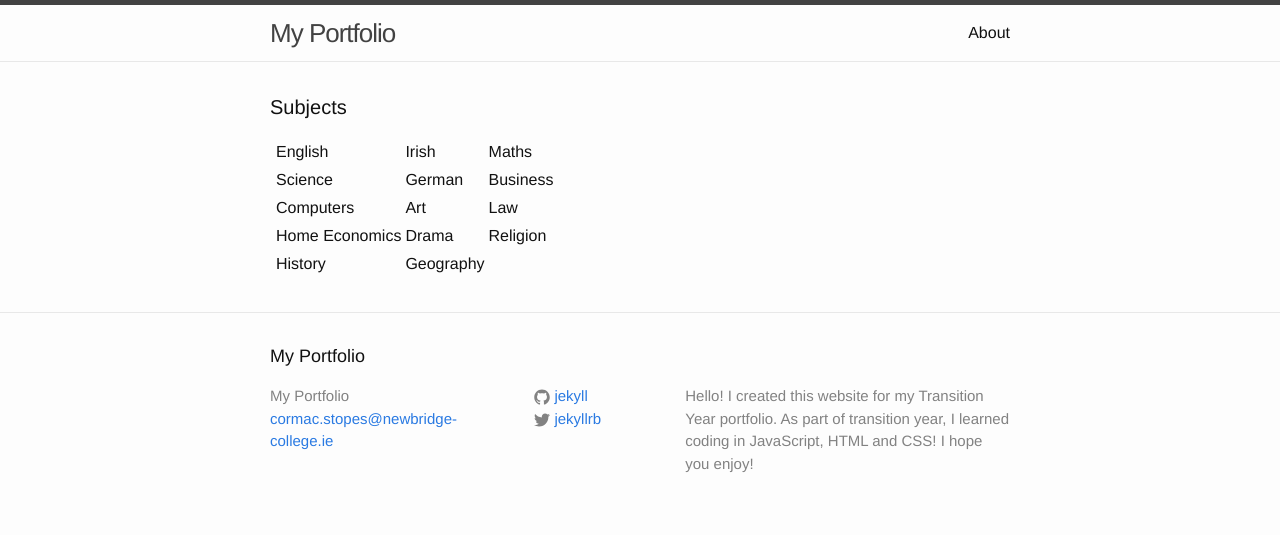
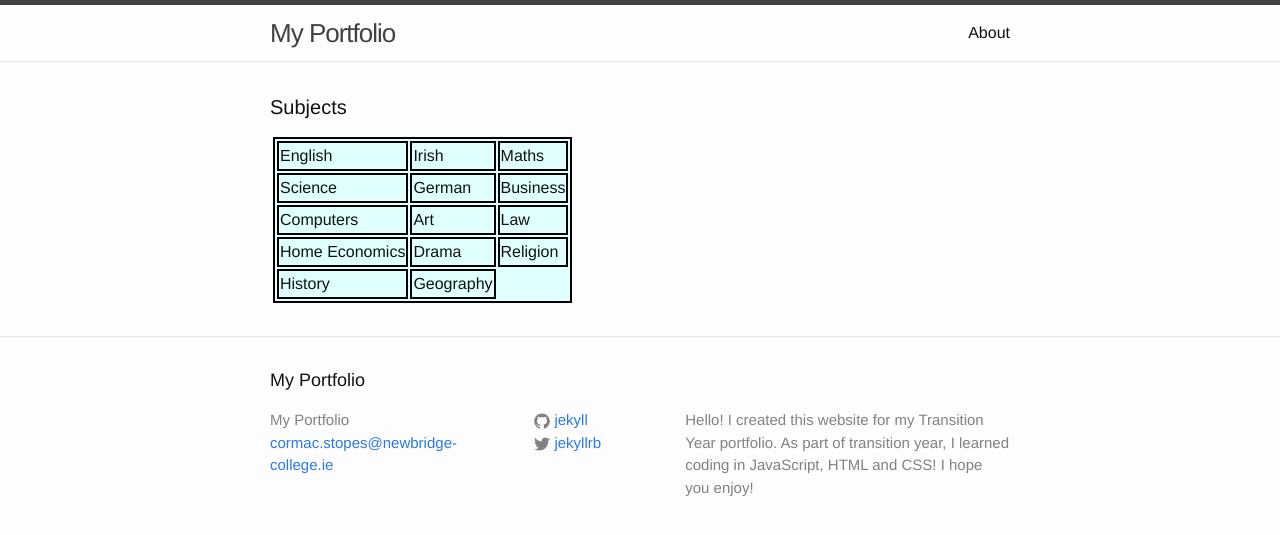
Before and after one commit to cstopes/cstopes.github.io, a Jekyll site: the page built from index.html, in a window 1280 px wide. Shown: the top 535 px of the page. Built offline with Jekyll 4.4.1, drawn with Linux system fonts in a browser that asks for light colours.

Commit message:
Update _layout.scss

```diff
--- a/_sass/_layout.scss
+++ b/_sass/_layout.scss
@@ -241,7 +241,7 @@
     }
 }
 table, td {
-    border: 2px, solid, "Black";
-    background-color: "LightCyan";
+    border: 2px solid Black;
+    background-color: LightCyan;
     margin: 3px;
 }
```
